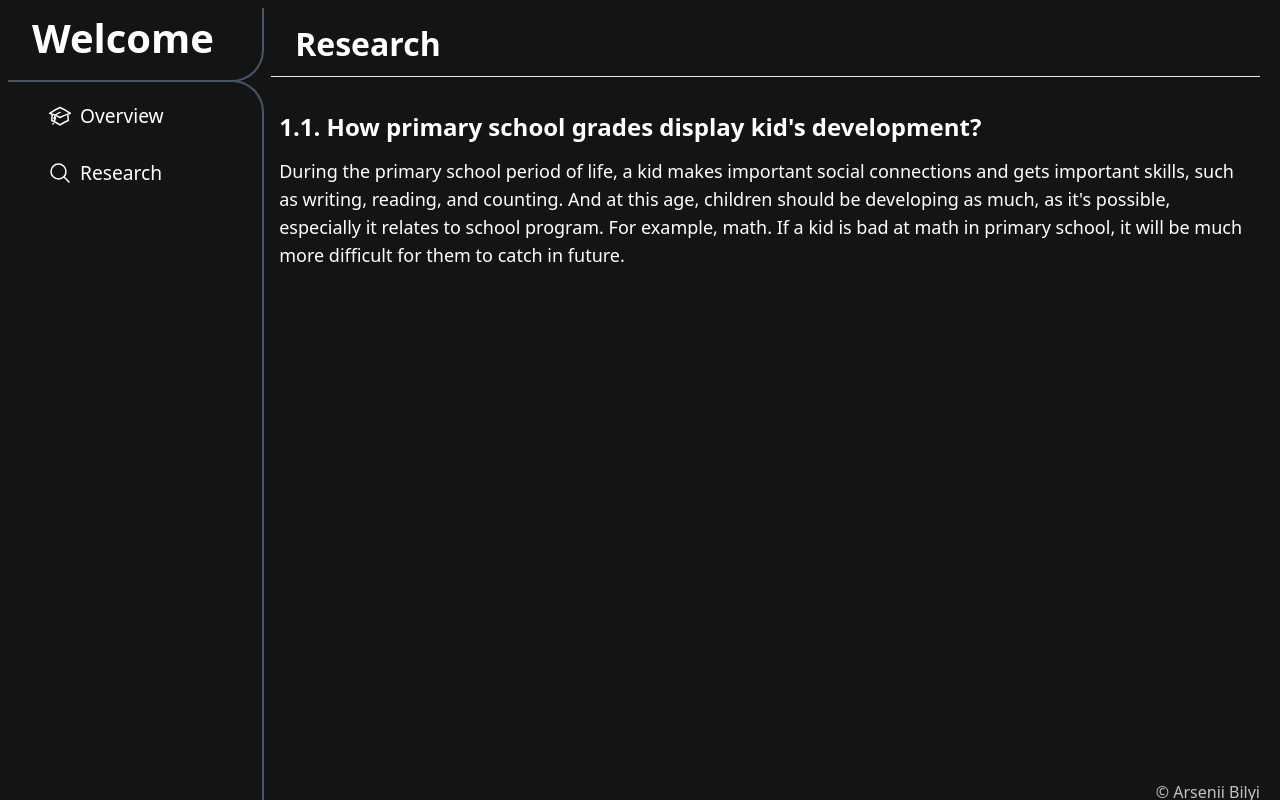
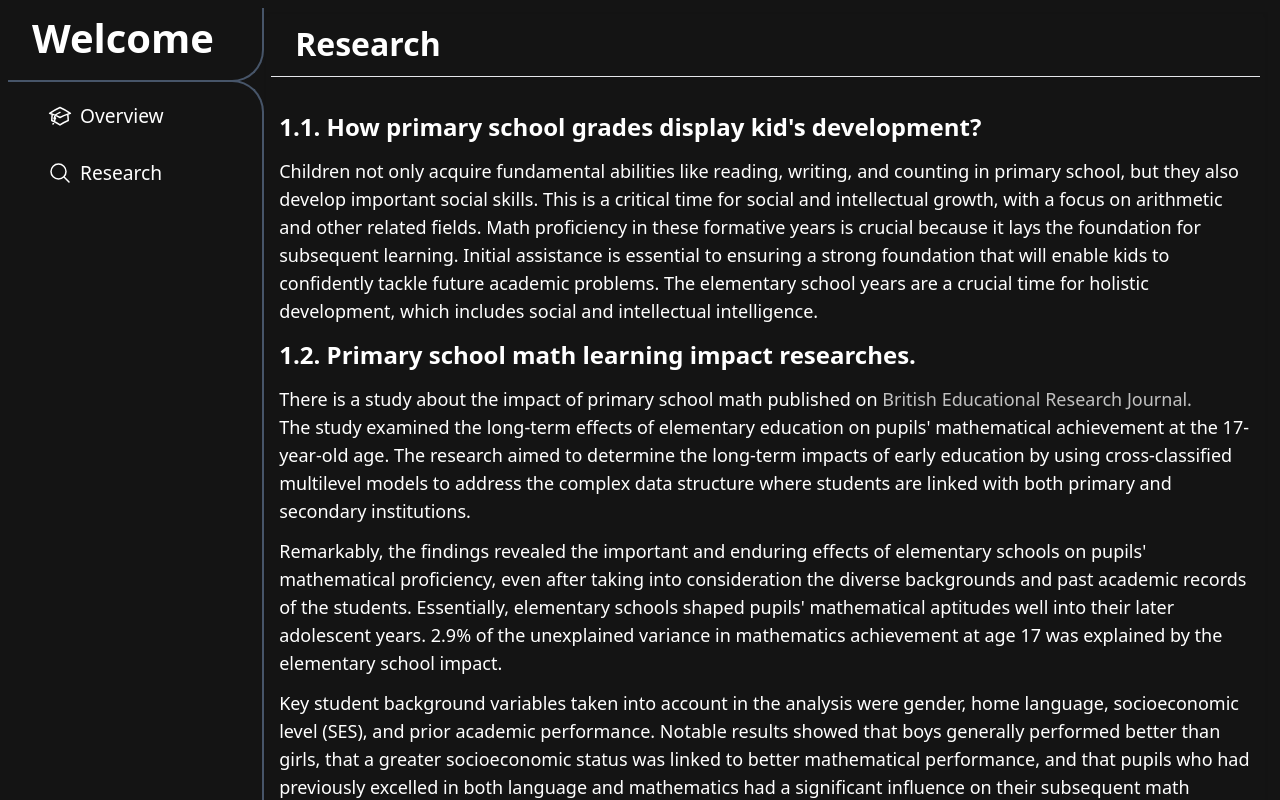
Before and after one commit to atryknaav/primary-school-impact, a React (Vite) app: page / in a window 1280 px wide. Both pictures are taken after a click on the element "Research". Shown: the top 800 px of the page. Built offline with nearby package versions, Linux system fonts and the light colour scheme.

Commit message:
Minor changes

```diff
--- a/src/components/text-components/Research.tsx
+++ b/src/components/text-components/Research.tsx
@@ -1,5 +1,3 @@
-
-
 const Research = () => {
   return (
     <div className='text-white'>
@@ -13,13 +11,40 @@ const Research = () => {
           <h1 className="text-[1.5rem] font-bold">1.1. How primary school grades display kid's development? </h1>
 
           <div className="text-lg">
-            During the primary school period of life, a kid makes important social connections and gets important skills, such as writing, reading, and counting. And at this age, children should be developing as much, as it's possible, especially it relates to school program. For example, math. If a kid is bad at math in primary school, it will be much more difficult for them to catch in future.
+          Children not only acquire fundamental abilities like reading, writing, and counting in primary school, but they also develop important social skills. This is a critical time for social and intellectual growth, with a focus on arithmetic and other related fields. Math proficiency in these formative years is crucial because it lays the foundation for subsequent learning. Initial assistance is essential to ensuring a strong foundation that will enable kids to confidently tackle future academic problems. The elementary school years are a crucial time for holistic development, which includes social and intellectual intelligence.
+
+          </div>
+
+          <h1 className="text-[1.5rem] font-bold">1.2. Primary school math learning impact researches. </h1>
+
+          <div className="text-lg">
+            There is a study about the impact of primary school math published on <a target='_blank' className="text-unimportant hover:text-[#ffe7e7]" href=" https://research.ebsco.com/c/co6jbk/viewer/pdf/o3uv4yft75"> British Educational Research Journal. </a> <br />
+            The study examined the long-term effects of elementary education on pupils' mathematical achievement at the 17-year-old age. The research aimed to determine the long-term impacts of early education by using cross-classified multilevel models to address the complex data structure where students are linked with both primary and secondary institutions.
+          </div>
+
+          <div className="text-lg">
+            Remarkably, the findings revealed the important and enduring effects of elementary schools on pupils' mathematical proficiency, even after taking into consideration the diverse backgrounds and past academic records of the students. Essentially, elementary schools shaped pupils' mathematical aptitudes well into their later adolescent years. 2.9% of the unexplained variance in mathematics achievement at age 17 was explained by the elementary school impact.
+          </div>
+
+          <div className="text-lg">
+            Key student background variables taken into account in the analysis were gender, home language, socioeconomic level (SES), and prior academic performance. Notable results showed that boys generally performed better than girls, that a greater socioeconomic status was linked to better mathematical performance, and that pupils who had previously excelled in both language and mathematics had a significant influence on their subsequent math scores.
+          </div>
+
+          <div className="text-lg">
+            The study also looked at particular features of elementary schools that might have an impact on long-term results. The percentage of high-risk pupils, the school's educational network, and the primary school's academic efficacy were all taken into consideration. One important feature that stood out was how well primary schools taught mathematics, which had a beneficial impact on pupils' achievement in the subject by the time they were 17 years old.
+          </div>
+
+          <div className="text-lg">
+            On the whole, the study shows the long-lasting value of early learning experiences and the critical role that primary schools play in determining kids' academic paths, especially in mathematics. The results show that, in order to achieve favorable long-term outcomes, attention must be paid to the effectiveness and quality of elementary education. This has consequences for educational policy and initiatives; just the thing that we are looking for.
+          </div>
+
+            <img src="/table1.png" alt="First table" />
           </div>
 
         </div>
 
 
-    </div>
+
   )
 }
 
```
Also changed, not shown: table1.png (added), 1 other file (tests, documents, lock files or other folders).
